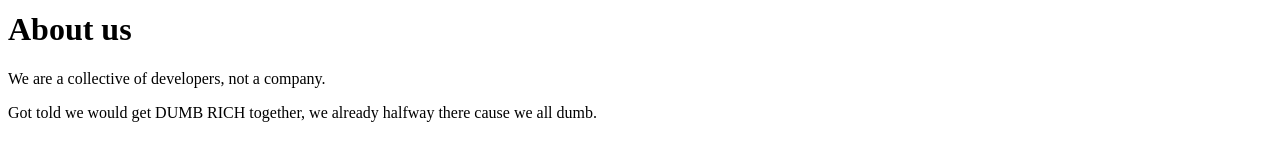
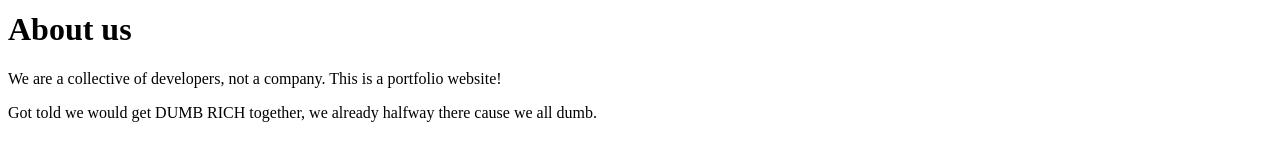
Before and after one commit to itsjackkenson/67-sidequest.github.io, a plain HTML site: page index.html in a window 1280 px wide. Shown: the part 244-392 px from the top of the page. Drawn offline with Linux system fonts and the light colour scheme.

Commit message:
Update index.html to emphasise its a portfolio website

```diff
--- a/index.html
+++ b/index.html
@@ -52,7 +52,7 @@
   <h1>Welcome to 67 Sidequest!</h1>
   <div><img src="67-sidequest-github-avatar.png" alt="67 sidequest avatar" width="150" height="150"></div>
   <h1>About us</h1>
-  <p>We are a collective of developers, not a company.</p>
+  <p>We are a collective of developers, not a company. This is a portfolio website!</p>
   <p>Got told we would get DUMB RICH together, we already halfway there cause we all dumb.</p>
   <h1 id="founders-heading">Founders</h1>
   <section class="founders-grid" aria-labelledby="founders-heading">
```
